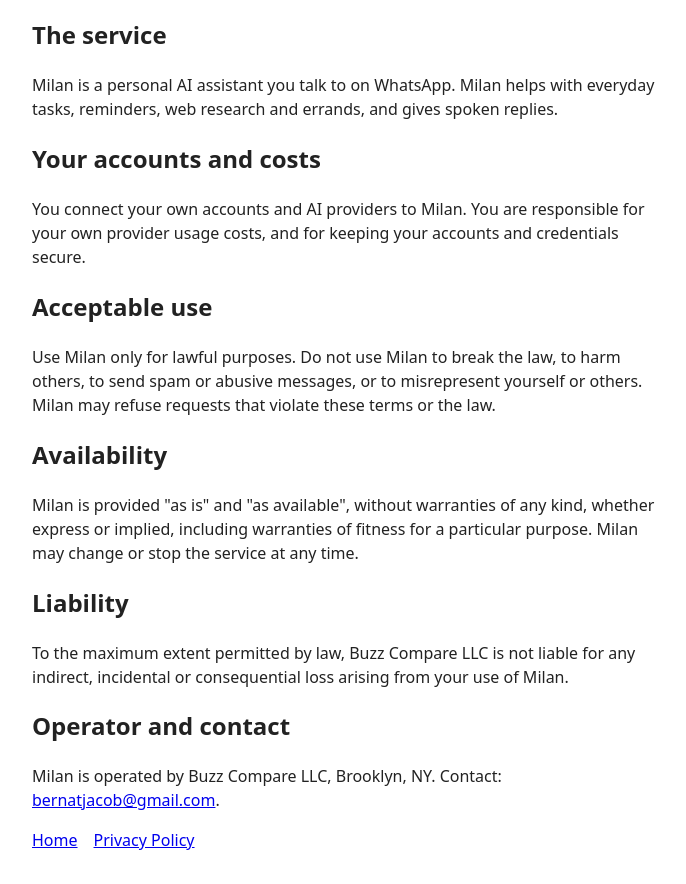
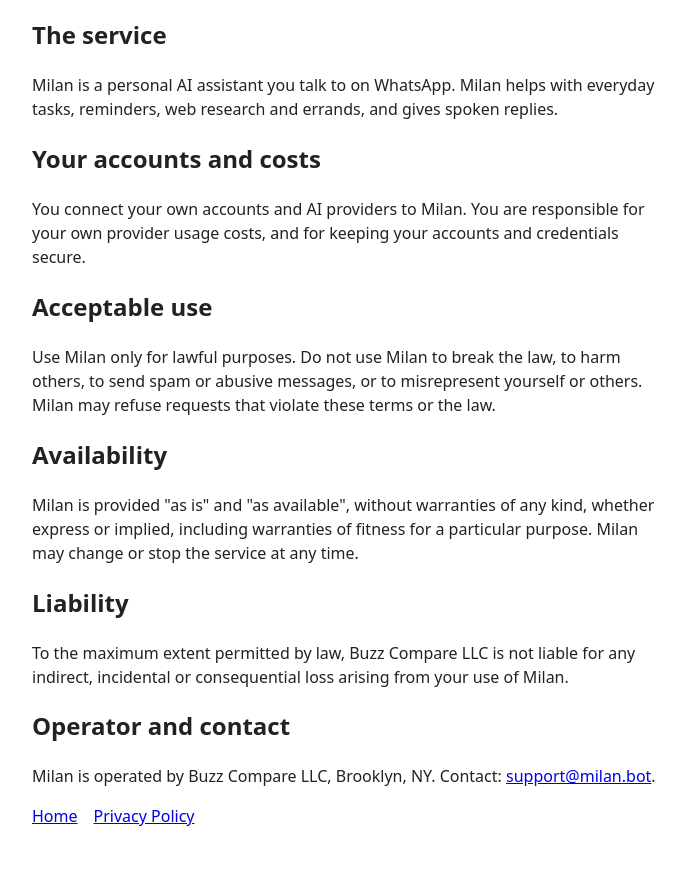
Before and after one commit to JacobBernat/minchat-privacy, a plain HTML site: page terms.html in a window 1280 px wide. Shown: the part 128-1012 px from the top of the page, without its empty margins (288-974 px from the left). After the commit the page ends 988 px from the top, so only its background shows below. Drawn offline with Linux system fonts and the light colour scheme.

Commit message:
Use support@milan.bot as the public contact

```diff
--- a/terms.html
+++ b/terms.html
@@ -16,6 +16,6 @@
 <h2>Liability</h2>
 <p>To the maximum extent permitted by law, Buzz Compare LLC is not liable for any indirect, incidental or consequential loss arising from your use of Milan.</p>
 <h2>Operator and contact</h2>
-<p>Milan is operated by Buzz Compare LLC, Brooklyn, NY. Contact: <a href="mailto:bernatjacob@gmail.com">bernatjacob@gmail.com</a>.</p>
+<p>Milan is operated by Buzz Compare LLC, Brooklyn, NY. Contact: <a href="mailto:support@milan.bot">support@milan.bot</a>.</p>
 <nav><a href="index.html">Home</a><a href="privacy.html">Privacy Policy</a></nav>
 </body></html>
```
